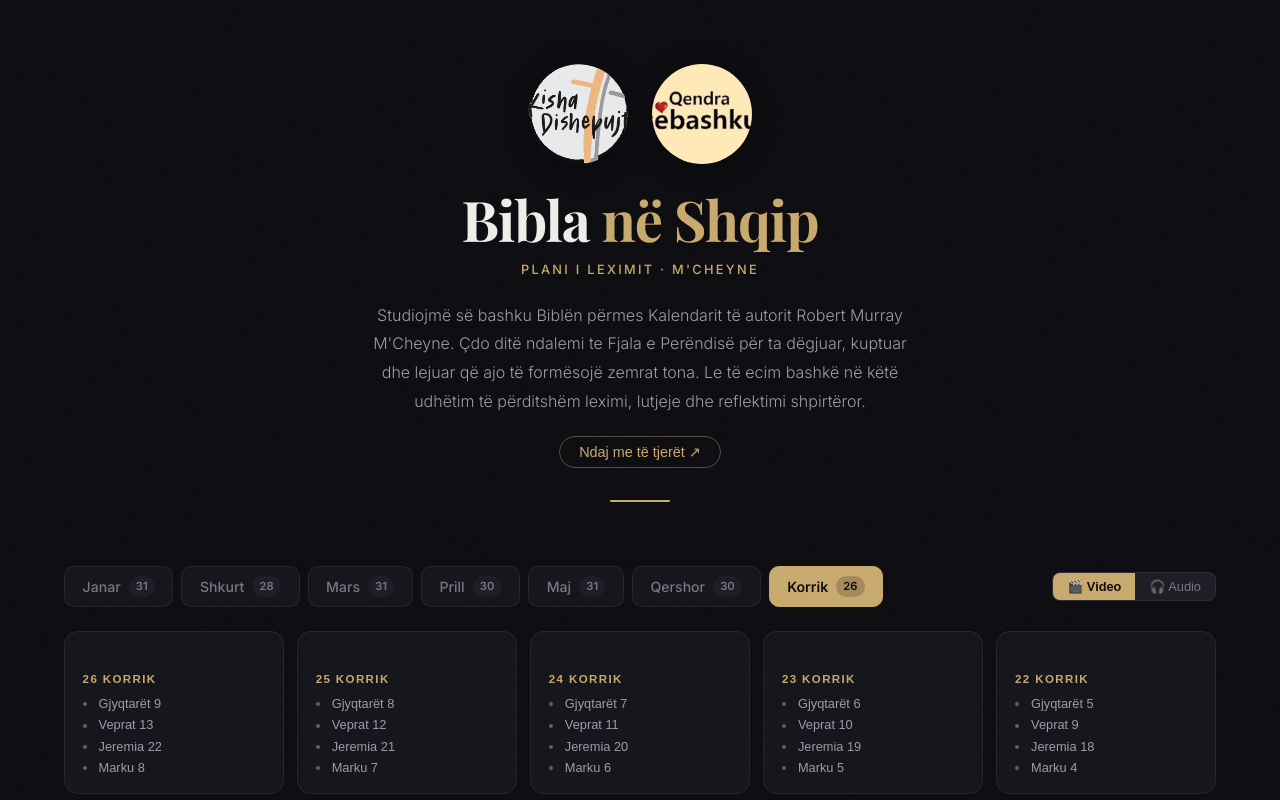
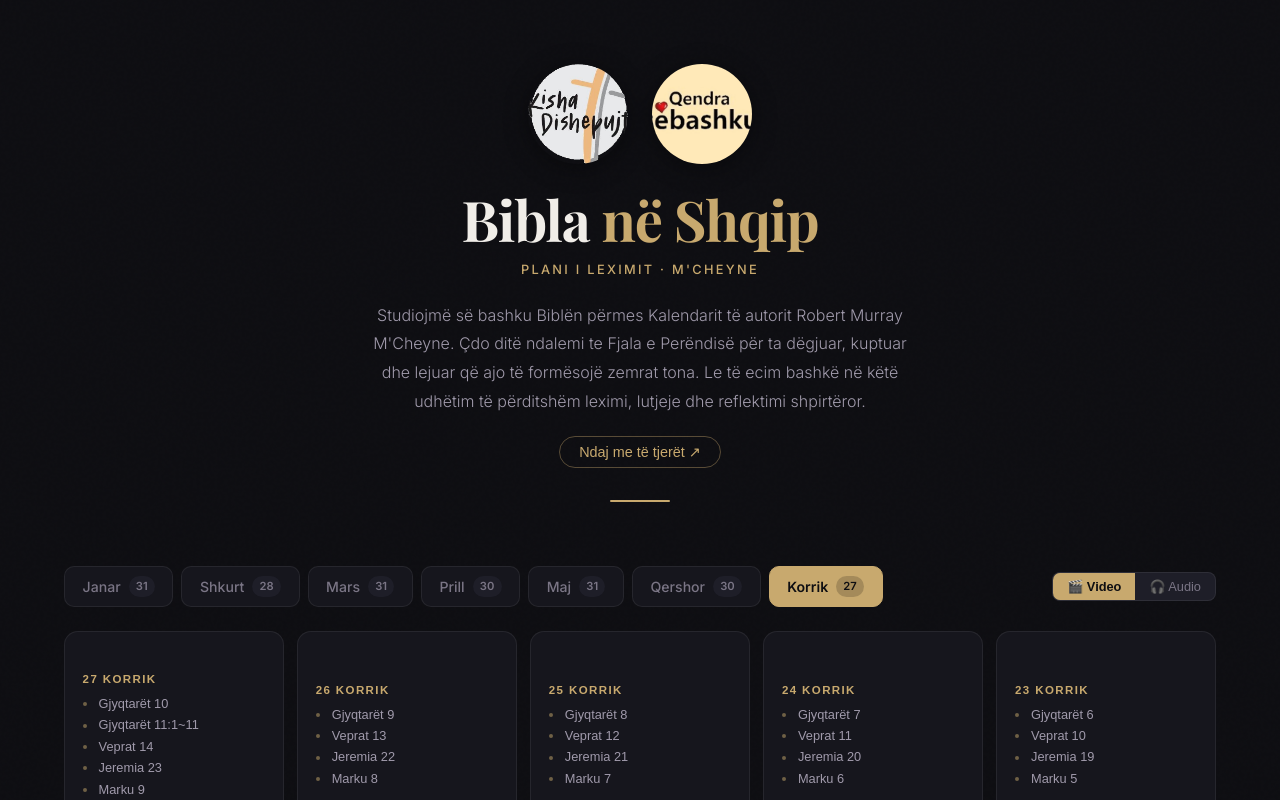
Before and after one commit to jeffandmeredith-max/bibla-shqip, a React (Vite) app: page / in a window 1280 px wide. Shown: the top 800 px of the page. Built offline with nearby package versions, Linux system fonts and the light colour scheme.

Commit message:
chore: daily update 2026-07-27

```diff
--- a/src/data/july.js
+++ b/src/data/july.js
@@ -672,5 +672,32 @@ export const july = [
         "start": 1202
       }
     ]
+  },
+  {
+    "day": 27,
+    "date": "27 Korrik",
+    "videoId": "nz1KxE0Im2g",
+    "readings": [
+      {
+        "title": "Gjyqtarët 10",
+        "start": 0
+      },
+      {
+        "title": "Gjyqtarët 11:1~11",
+        "start": 156
+      },
+      {
+        "title": "Veprat 14",
+        "start": 256
+      },
+      {
+        "title": "Jeremia 23",
+        "start": 493
+      },
+      {
+        "title": "Marku 9",
+        "start": 856
+      }
+    ]
   }
 ]
```
